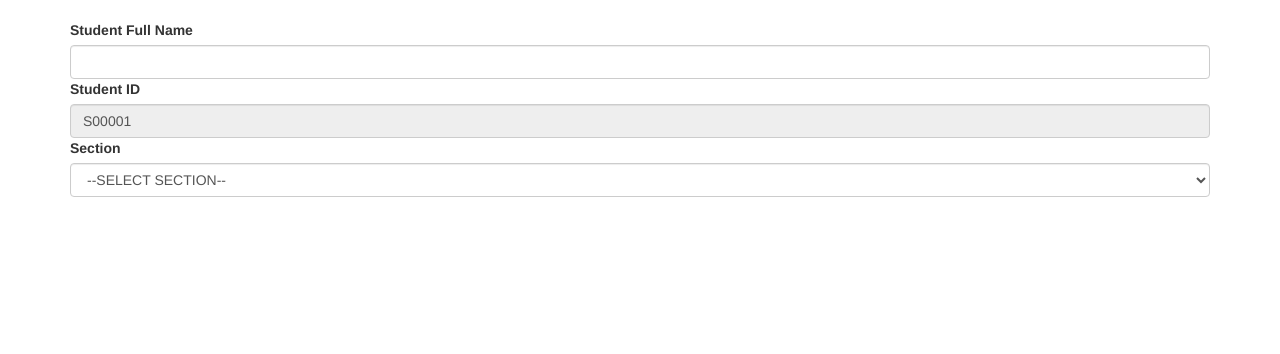
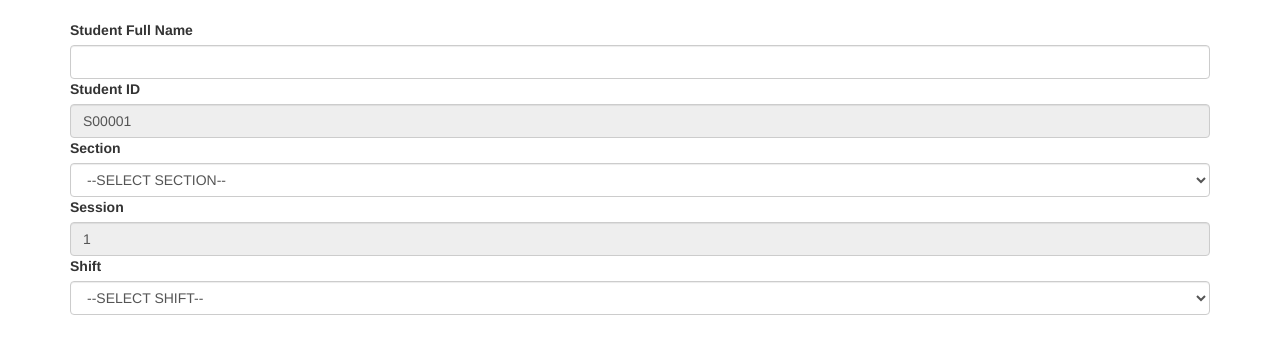
Before and after one commit to heartsantor/Student-Management-System, a PHP site: page /esif/index.php in a window 1280 px wide. Shown: the part 52-406 px from the top of the page. Run offline with PHP 8.4, Linux system fonts and the light colour scheme; a user stored in the database is signed in; data that the repository does not hold is empty.

Commit message:
Change in form

```diff
--- a/esif/index.php
+++ b/esif/index.php
@@ -21,8 +21,6 @@ require_once '../connection/connect.php';
                 $result=mysqli_query($db,"SELECT COUNT(*) AS total FROM student");
                 $row=mysqli_fetch_array($result);
                 $student_id=$row['total']+1;
-                $student_id=(string)$student_id;
-                $digit=strlen($student_id);
                 $student_id=sprintf("%05d", $student_id);
                 $student_id="S".$student_id;
                 ?>
@@ -35,6 +33,14 @@ require_once '../connection/connect.php';
                     <option value="Girls">Girls</option>
                     <option value="Combined">Combined</option>
                 </select>
+                <label>Session</label>
+                <input name="session" class="form-control" value="<?php echo $_SESSION['session'];?>" disabled>
+                <label>Shift</label>
+                <select name="section" class="form-control">
+                    <option value="">--SELECT SHIFT--</option>
+                    <option value="Morning">Morning</option>
+                    <option value="Day">Day</option>
+                </select>
             </form>
         </div>
     </body>
```
